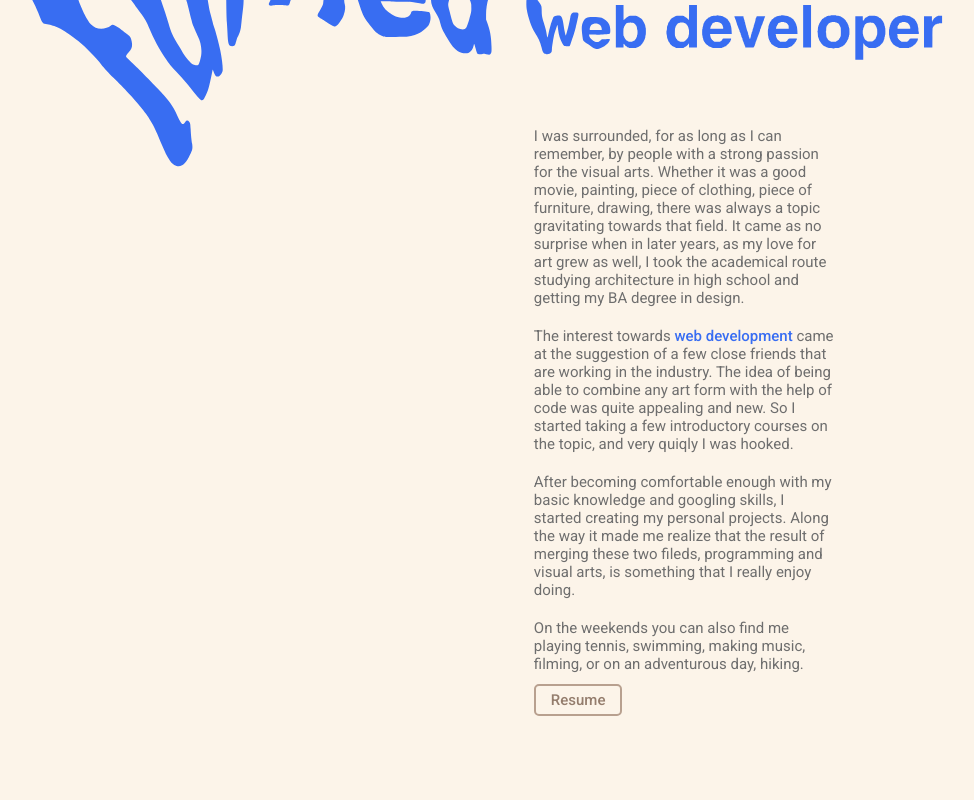
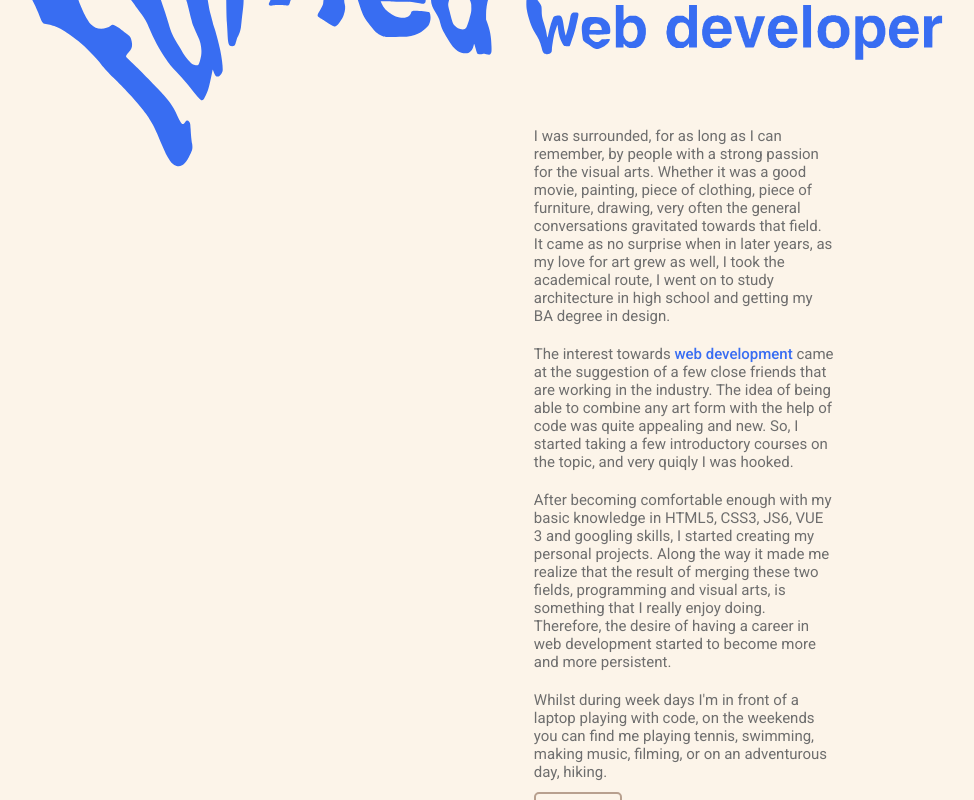
Before and after one commit to ploradora/portfolio, a Vue app: page / in a window 1280 px wide. Shown: the part 3900-4700 px from the top of the page, without its empty margins (118-1092 px from the left). Built offline with nearby package versions, Linux system fonts and the light colour scheme.

Commit message:
text fix

```diff
--- a/src/components/About.vue
+++ b/src/components/About.vue
@@ -727,27 +727,30 @@
         <p class="p-about p1">
           I was surrounded, for as long as I can remember, by people with a
           strong passion for the visual arts. Whether it was a good movie,
-          painting, piece of clothing, piece of furniture, drawing, there was
-          always a topic gravitating towards that field. It came as no surprise
-          when in later years, as my love for art grew as well, I took the
-          academical route studying architecture in high school and getting my
-          BA degree in design.
+          painting, piece of clothing, piece of furniture, drawing, very often
+          the general conversations gravitated towards that field. It came as no
+          surprise when in later years, as my love for art grew as well, I took
+          the academical route, I went on to study architecture in high school
+          and getting my BA degree in design.
         </p>
         <p class="p-about p2">
           The interest towards <span>web development</span> came at the
           suggestion of a few close friends that are working in the industry.
           The idea of being able to combine any art form with the help of code
-          was quite appealing and new. So I started taking a few introductory
+          was quite appealing and new. So, I started taking a few introductory
           courses on the topic, and very quiqly I was hooked.
         </p>
         <p class="p-about p3">
-          After becoming comfortable enough with my basic knowledge and googling
-          skills, I started creating my personal projects. Along the way it made
-          me realize that the result of merging these two fileds, programming
-          and visual arts, is something that I really enjoy doing.
+          After becoming comfortable enough with my basic knowledge in HTML5,
+          CSS3, JS6, VUE 3 and googling skills, I started creating my personal
+          projects. Along the way it made me realize that the result of merging
+          these two fields, programming and visual arts, is something that I
+          really enjoy doing. Therefore, the desire of having a career in web
+          development started to become more and more persistent.
         </p>
         <p class="p-about p4">
-          On the weekends you can also find me playing tennis, swimming, making
+          Whilst during week days I'm in front of a laptop playing with code,
+          on the weekends you can find me playing tennis, swimming, making
           music, filming, or on an adventurous day, hiking.
         </p>
         <a
--- a/src/components/Work.vue
+++ b/src/components/Work.vue
@@ -10,7 +10,7 @@
           same time. My main focus was to build a project that would combine the
           exercises I have completed in the past few months whilst taking
           JavaScript, Vue JS and Firebase courses. The idea of a journal app
-          came about after watching the docu series on Andy Warhol’s life based
+          came about after watching the docu-series on Andy Warhol’s life based
           on its diaries he kept in his later years.
         </p>
         <p class="p-journal p2-journal">
```
